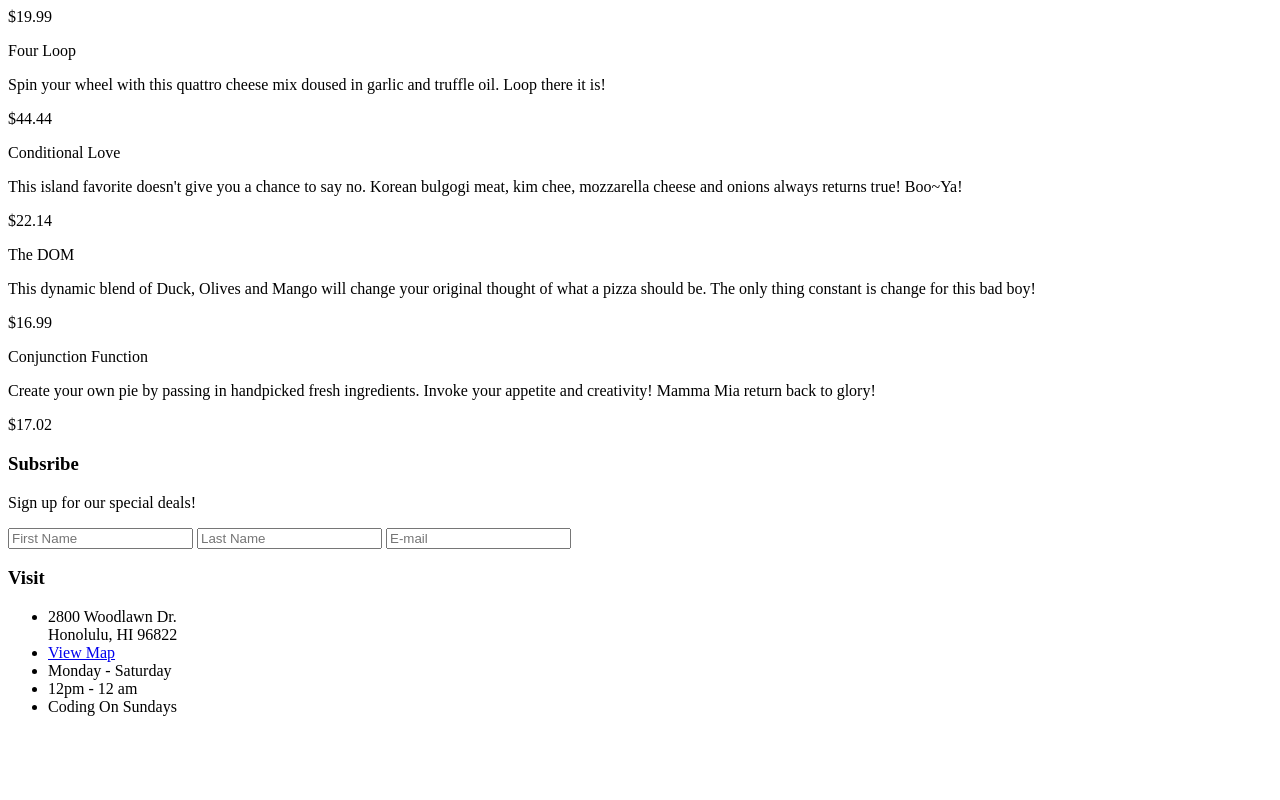
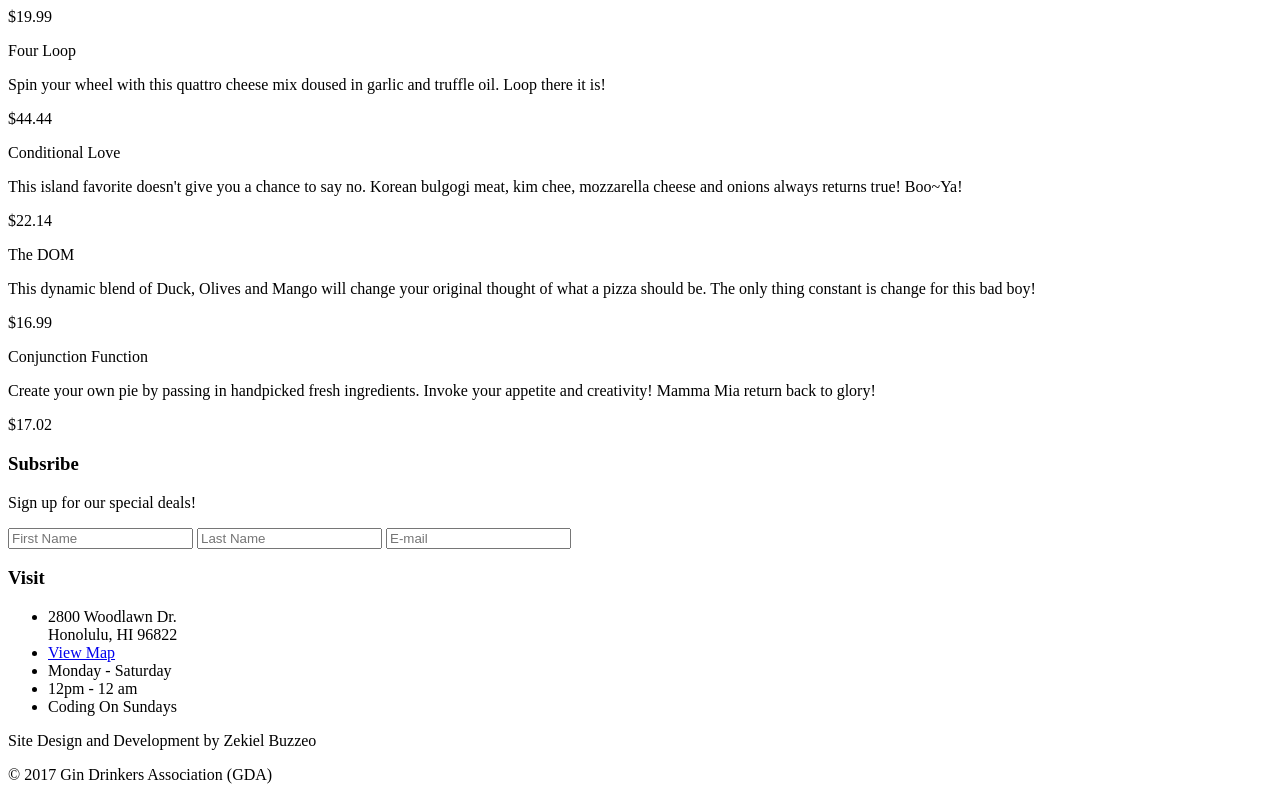
Before and after one commit to zbuzzeo/pizzaria, a plain HTML site: page index.html in a window 1280 px wide. Shown: the part 702-1502 px from the top of the page. Before the commit the page ends 1434 px from the top, so only its background shows below. Drawn offline with Linux system fonts and the light colour scheme.

Commit message:
Section Footer

```diff
--- a/index.html
+++ b/index.html
@@ -89,6 +89,9 @@
             </section>
       </body>
       <footer>
-
+            <div class = content>
+                  <p id = credit>Site Design and Development by Zekiel Buzzeo</p>
+                  <p id = copyright>&copy 2017 Gin Drinkers Association (GDA)</p>
+            </div>
       </footer>
 </html>
```
